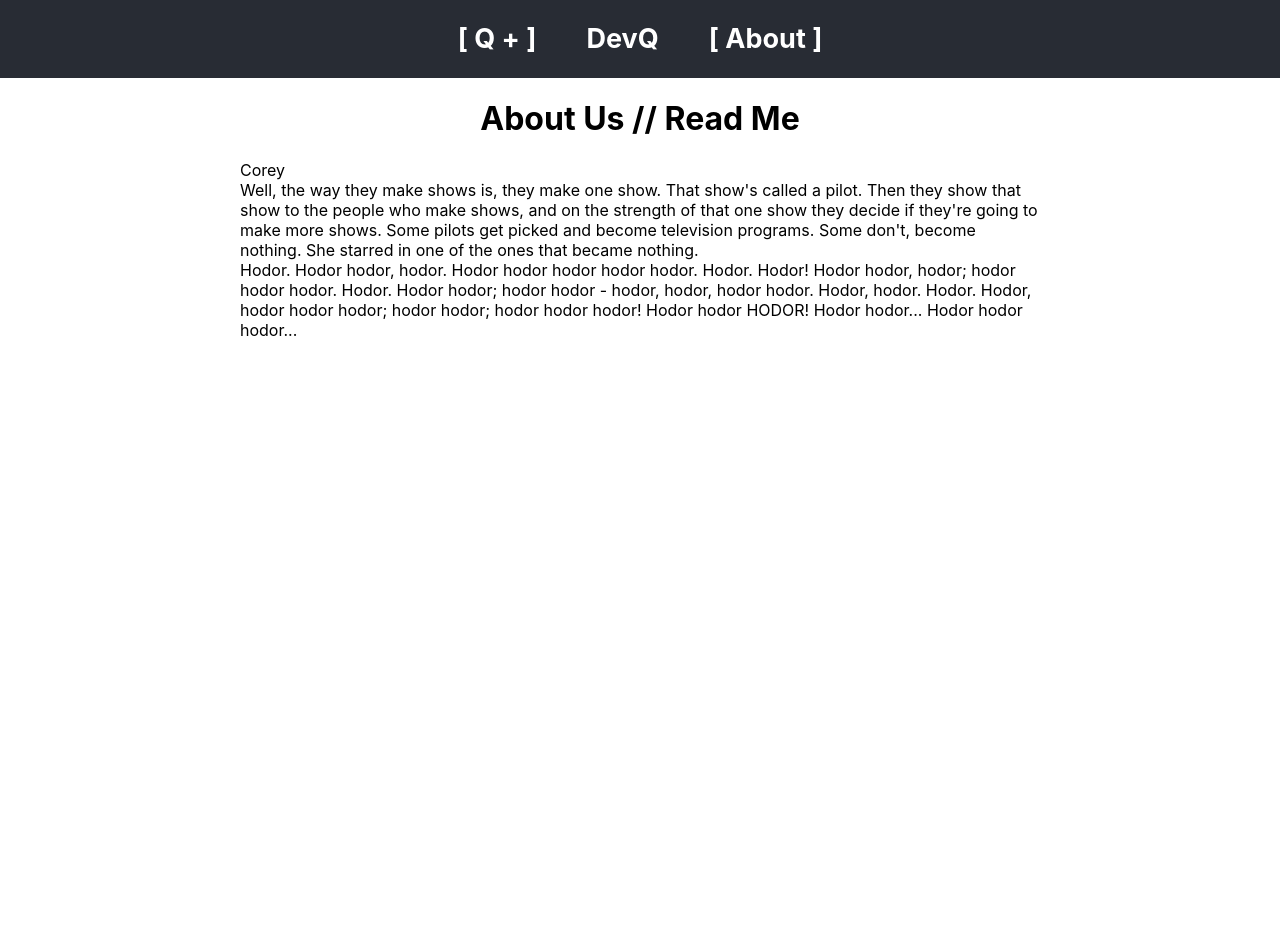
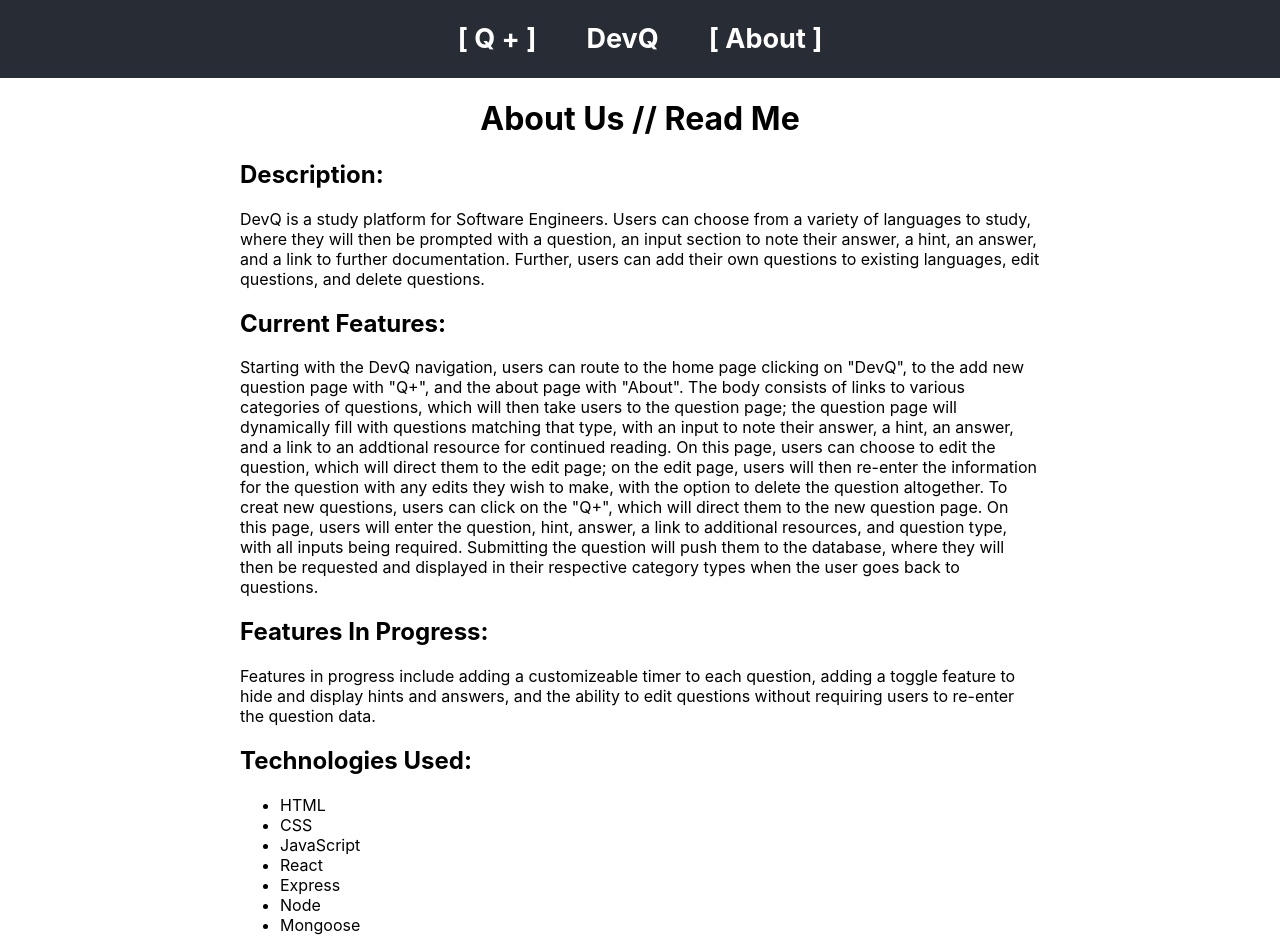
Before and after one commit to wtsia/DevQ, a React (Create React App) app: page /DevQ/about in a window 1280 px wide. Shown: the top 937 px of the page. Before the commit the page ends 800 px from the top, so only its background shows below. Built offline with nearby package versions, Linux system fonts and the light colour scheme.

Commit message:
readme and about.js updated

```diff
--- a/src/Components/About.js
+++ b/src/Components/About.js
@@ -8,22 +8,55 @@ class About extends Component {
         <div className="About">
           <h1>About Us // Read Me</h1>
           <div className="answers">
-            <p>Corey</p>
+            <h2>Description:</h2>
             <p>
-              Well, the way they make shows is, they make one show. That show's
-              called a pilot. Then they show that show to the people who make
-              shows, and on the strength of that one show they decide if they're
-              going to make more shows. Some pilots get picked and become
-              television programs. Some don't, become nothing. She starred in
-              one of the ones that became nothing.
+              DevQ is a study platform for Software Engineers. Users can choose
+              from a variety of languages to study, where they will then be
+              prompted with a question, an input section to note their answer, a
+              hint, an answer, and a link to further documentation. Further,
+              users can add their own questions to existing languages, edit
+              questions, and delete questions.
             </p>
+            <h2>Current Features:</h2>
             <p>
-              Hodor. Hodor hodor, hodor. Hodor hodor hodor hodor hodor. Hodor.
-              Hodor! Hodor hodor, hodor; hodor hodor hodor. Hodor. Hodor hodor;
-              hodor hodor - hodor, hodor, hodor hodor. Hodor, hodor. Hodor.
-              Hodor, hodor hodor hodor; hodor hodor; hodor hodor hodor! Hodor
-              hodor HODOR! Hodor hodor... Hodor hodor hodor...
+              Starting with the DevQ navigation, users can route to the home
+              page clicking on "DevQ", to the add new question page with "Q+",
+              and the about page with "About". The body consists of links to
+              various categories of questions, which will then take users to the
+              question page; the question page will dynamically fill with
+              questions matching that type, with an input to note their answer,
+              a hint, an answer, and a link to an addtional resource for
+              continued reading. On this page, users can choose to edit the
+              question, which will direct them to the edit page; on the edit
+              page, users will then re-enter the information for the question
+              with any edits they wish to make, with the option to delete the
+              question altogether. To creat new questions, users can click on
+              the "Q+", which will direct them to the new question page. On this
+              page, users will enter the question, hint, answer, a link to
+              additional resources, and question type, with all inputs being
+              required. Submitting the question will push them to the database,
+              where they will then be requested and displayed in their
+              respective category types when the user goes back to questions.
             </p>
+            <h2>Features In Progress:</h2>
+            <p>
+              Features in progress include adding a customizeable timer to each
+              question, adding a toggle feature to hide and display hints and
+              answers, and the ability to edit questions without requiring users
+              to re-enter the question data.
+            </p>
+            <h2>Technologies Used:</h2>
+            <ul>
+              <li>HTML</li>
+              <li>CSS</li>
+              <li>JavaScript</li>
+              <li>React</li>
+              <li>Express</li>
+              <li>Node</li>
+              <li>Mongoose</li>
+              <li>Heroku</li>
+              <li>GitHub</li>
+            </ul>
           </div>
         </div>
       </div>
```
Also changed, not shown: 1 other file (tests, documents, lock files or other folders).
